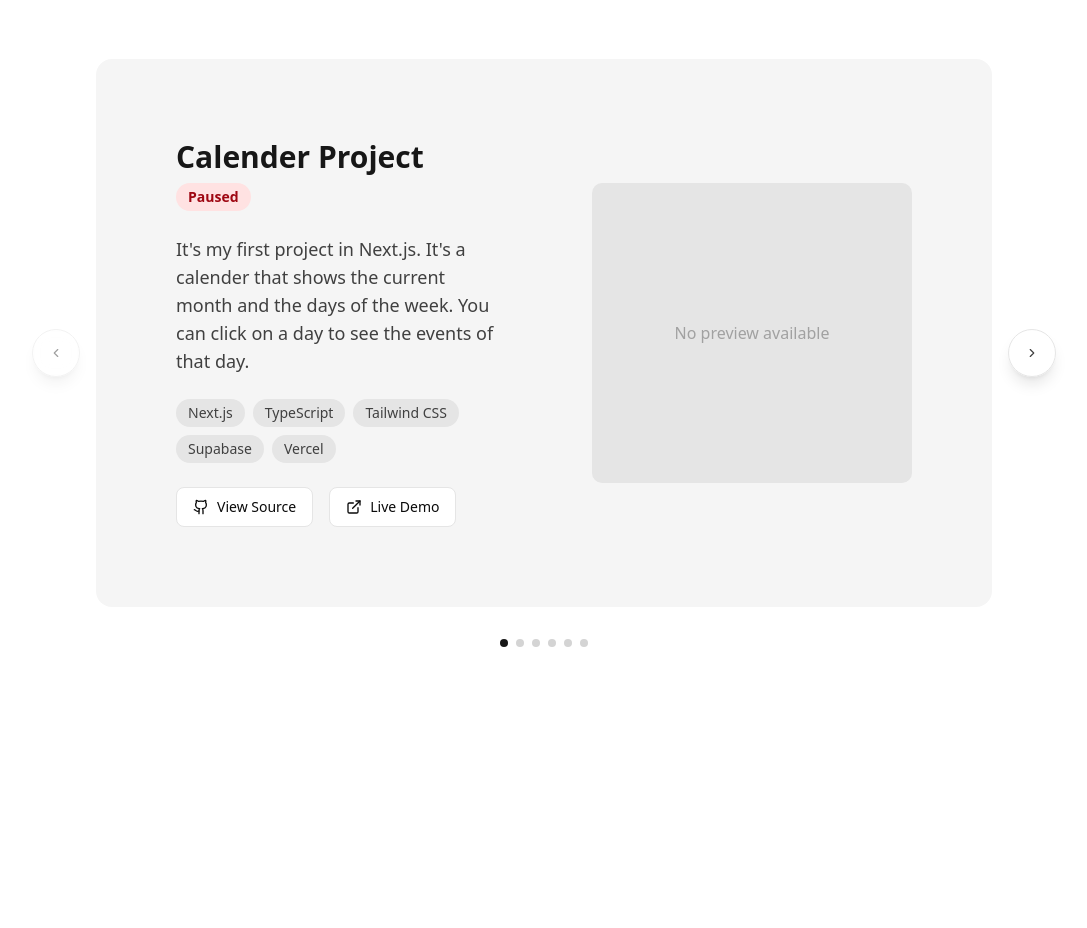
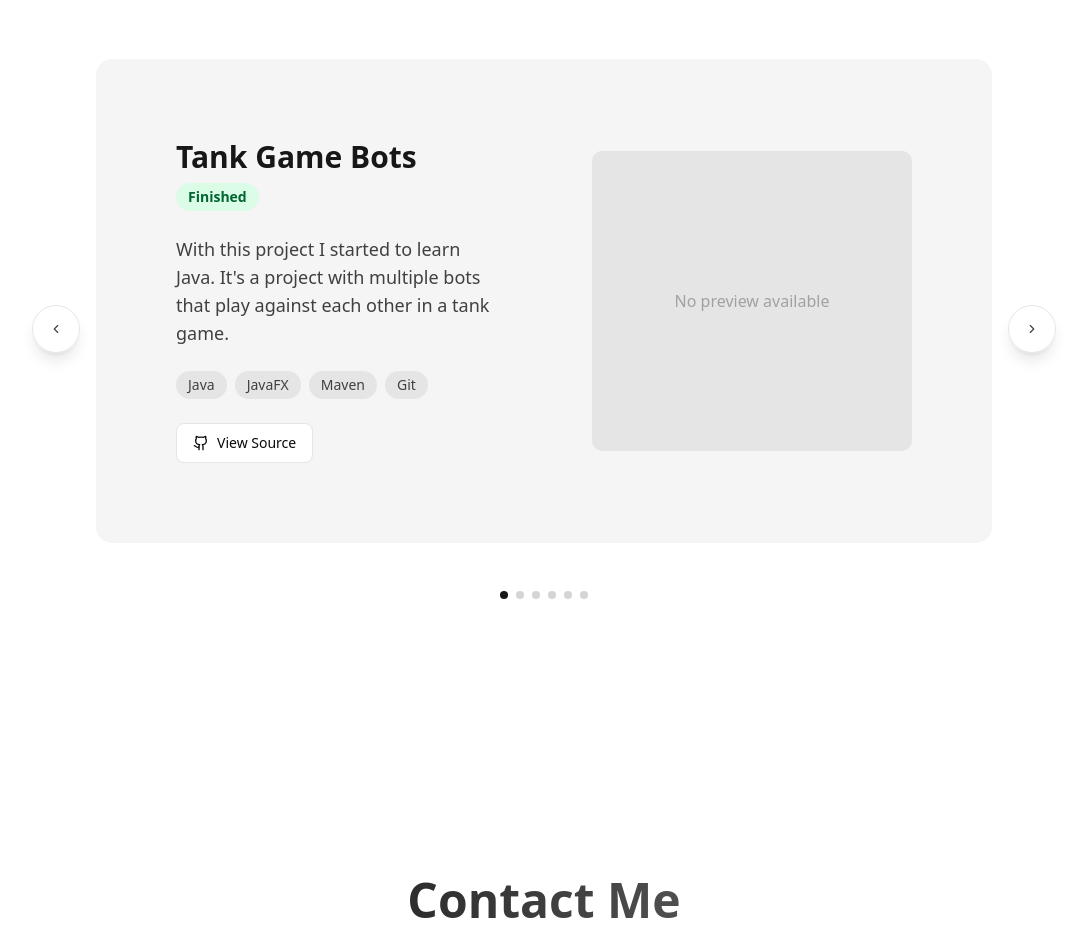
Before and after one commit to im23b-terenzianie/portfolio, a Next.js app: page / in a window 1280 px wide. Shown: the part 2040-2968 px from the top of the page, without its empty margins (96-1183 px from the left). Built offline with nearby package versions, Linux system fonts and the light colour scheme.

Commit message:
Carosell function created

```diff
--- a/components/projects.tsx
+++ b/components/projects.tsx
@@ -16,14 +16,6 @@ interface Project {
 }
 
 const projects: Project[] = [
-  {
-    title: "Calender Project",
-    description: "It's my first project in Next.js. It's a calender that shows the current month and the days of the week. You can click on a day to see the events of that day.",
-    technologies: ["Next.js", "TypeScript", "Tailwind CSS", "Supabase", "Vercel"],
-    githubUrl: "https://github.com/im23b-terenzianie/calenderproject",
-    liveUrl: "https://kalenderproject-f558gmiio-enzo-terenzianis-projects.vercel.app",
-    status: 'paused',
-  },
   {
     title: "Tank Game Bots",
     description: "With this project I started to learn Java. It's a project with multiple bots that play against each other in a tank game.",
@@ -59,6 +51,13 @@ const projects: Project[] = [
     technologies: ["Python", "Raspberry Pi", "RetroPie", "Git"],
     githubUrl: "https://github.com/im23b-terenzianie/retropie-project",
     status: 'in-progress',
+  },
+  {
+    title: "Calender Project",
+    description: "It's my first project in Next.js. It's a calender that shows the current month and the days of the week. You can click on a day to see the events of that day.",
+    technologies: ["Next.js", "TypeScript", "Tailwind CSS", "Supabase", "Vercel"],
+    githubUrl: "https://github.com/im23b-terenzianie/calenderproject",
+    status: 'paused',
   }
 ];
 
@@ -227,7 +226,6 @@ const Projects = () => {
               variant="ghost"
               className="absolute left-2 md:left-[-4rem] top-1/2 -translate-y-1/2 w-10 h-10 md:w-12 md:h-12 rounded-full bg-white/90 dark:bg-neutral-800/90 backdrop-blur-sm hover:bg-white dark:hover:bg-neutral-700 shadow-lg border border-neutral-200 dark:border-neutral-700 z-10"
               onClick={() => paginate(-1)}
-              disabled={currentIndex === 0}
             >
               <ChevronLeft className="w-5 h-5 md:w-6 md:h-6 text-neutral-700 dark:text-neutral-200" />
             </Button>
@@ -236,7 +234,6 @@ const Projects = () => {
               variant="ghost"
               className="absolute right-2 md:right-[-4rem] top-1/2 -translate-y-1/2 w-10 h-10 md:w-12 md:h-12 rounded-full bg-white/90 dark:bg-neutral-800/90 backdrop-blur-sm hover:bg-white dark:hover:bg-neutral-700 shadow-lg border border-neutral-200 dark:border-neutral-700 z-10"
               onClick={() => paginate(1)}
-              disabled={currentIndex === projects.length - 1}
             >
               <ChevronRight className="w-5 h-5 md:w-6 md:h-6 text-neutral-700 dark:text-neutral-200" />
             </Button>
```
